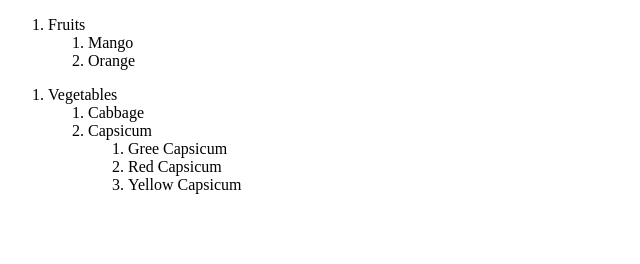
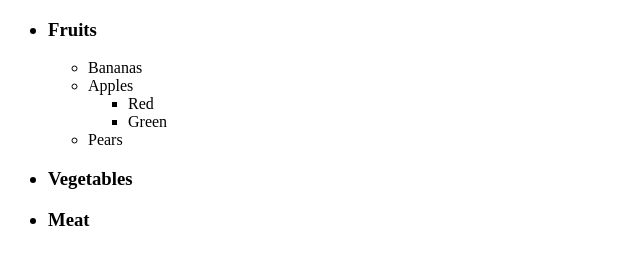
Before and after one commit to rayyan-hash/Assignments, a plain HTML site: page index.html in a window 1280 px wide. Shown: the whole page, without its empty margins (0-640 px from the left). Drawn offline with Linux system fonts and the light colour scheme.

Commit message:
Assignment 2

```diff
--- a/index.html
+++ b/index.html
@@ -3,27 +3,35 @@
 <head>
     <meta charset="UTF-8">
     <meta name="viewport" content="width=device-width, initial-scale=1.0">
-    <title>Nested Lists</title>
+    <title>Nested List-Fruits</title>
 </head>
 <body>
-    <ol>
-        <li>Fruits</li>
-        <ol>
-            <li>Mango</li>
-            <li>Orange</li>
-        </ol>
-    </ol>
-    <ol>
-        <li>Vegetables</li>
-        <ol>
-            <li>Cabbage</li>
-            <li>Capsicum</li>
-            <ol>
-                <li>Gree Capsicum</li>
-                <li>Red Capsicum</li>
-                <li>Yellow Capsicum</li>
-            </ol>
-        </ol>
-    </ol>
+    <ul>
+        <h3>
+            <li>Fruits</li>
+        </h3>
+        <ul>
+            <li>Bananas</li>
+            <li>Apples</li>
+            <ul>
+                <li>Red</li>
+                <li>Green</li>
+            </ul>
+        </ul>
+            <ul>
+                <li>Pears</li>
+        </ul>
+    </ul>
+        <h3>
+            <ul>
+                <li>Vegetables</li>
+            </ul>
+        </h3>
+        <h3>
+            <ul>
+                <li>Meat</li>
+            </ul>
+        </h3>
+
 </body>
 </html>
```
